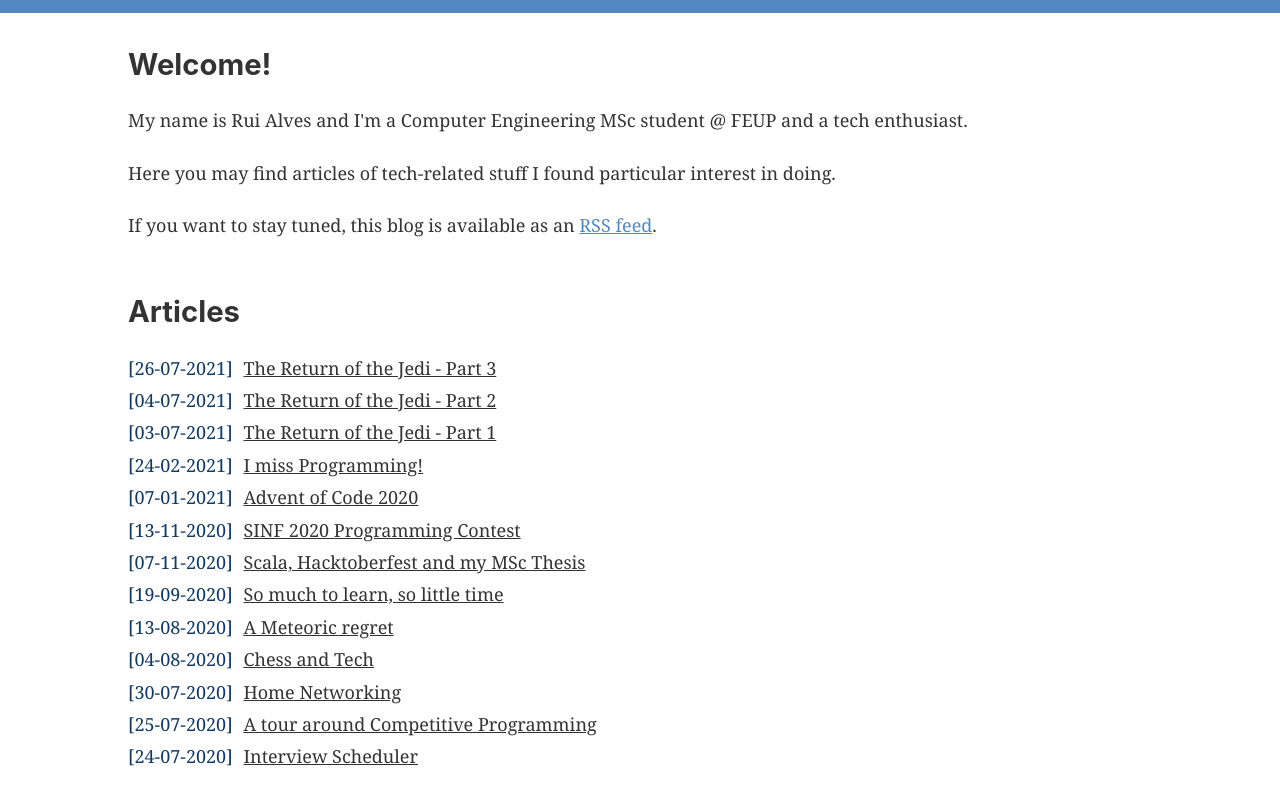
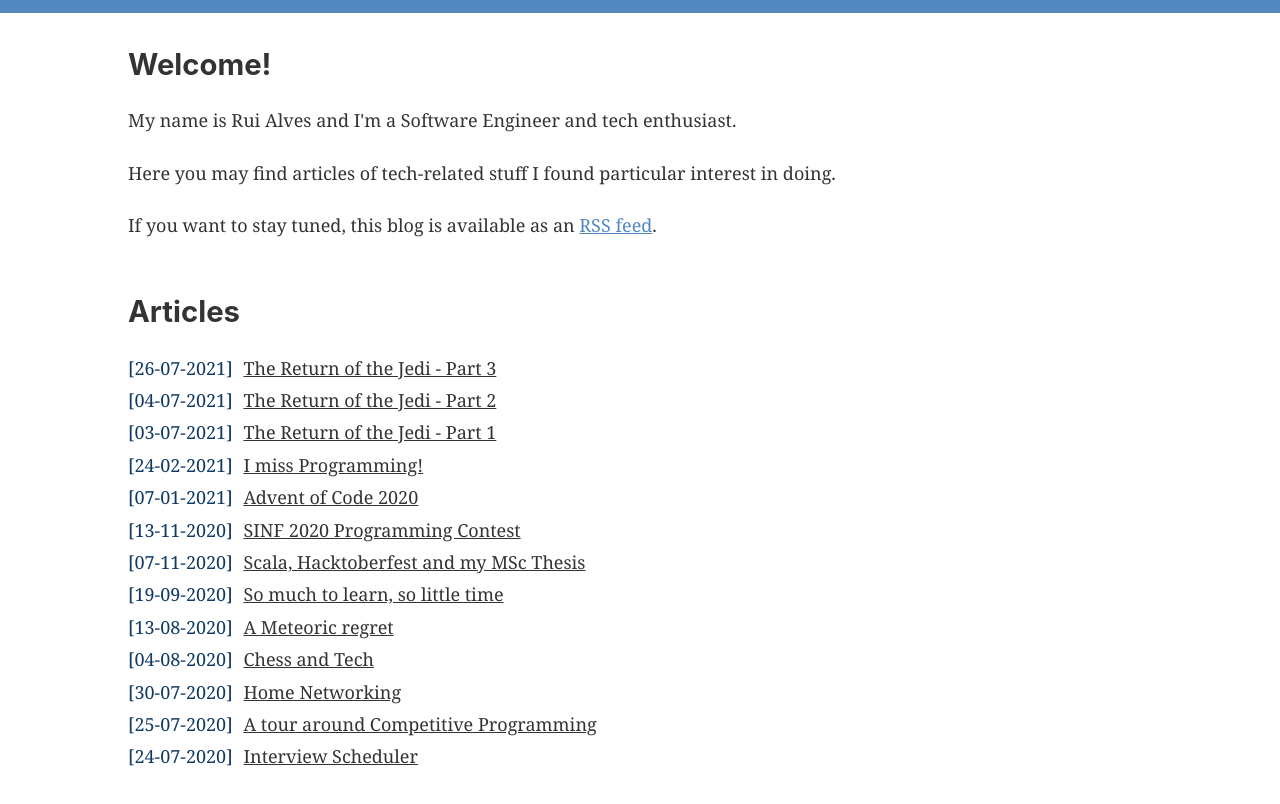
Before and after one commit to xRuiAlves/blog, a Gatsby site: page / in a window 1280 px wide. Shown: the part 74-878 px from the top of the page. Built offline with nearby package versions, Linux system fonts and the light colour scheme; Gatsby itself is replaced by a stand-in of ours.

Commit message:
Update role

```diff
--- a/src/components/welcome.js
+++ b/src/components/welcome.js
@@ -4,7 +4,7 @@ const Welcome = () => (
     <>
         <h2>Welcome!</h2>
         <p>
-            My name is Rui Alves and I'm a Computer Engineering MSc student @ FEUP and a tech enthusiast.
+            My name is Rui Alves and I'm a Software Engineer and tech enthusiast.
         </p>
         <p>
             Here you may find articles of tech-related stuff I found particular interest in doing.
```
